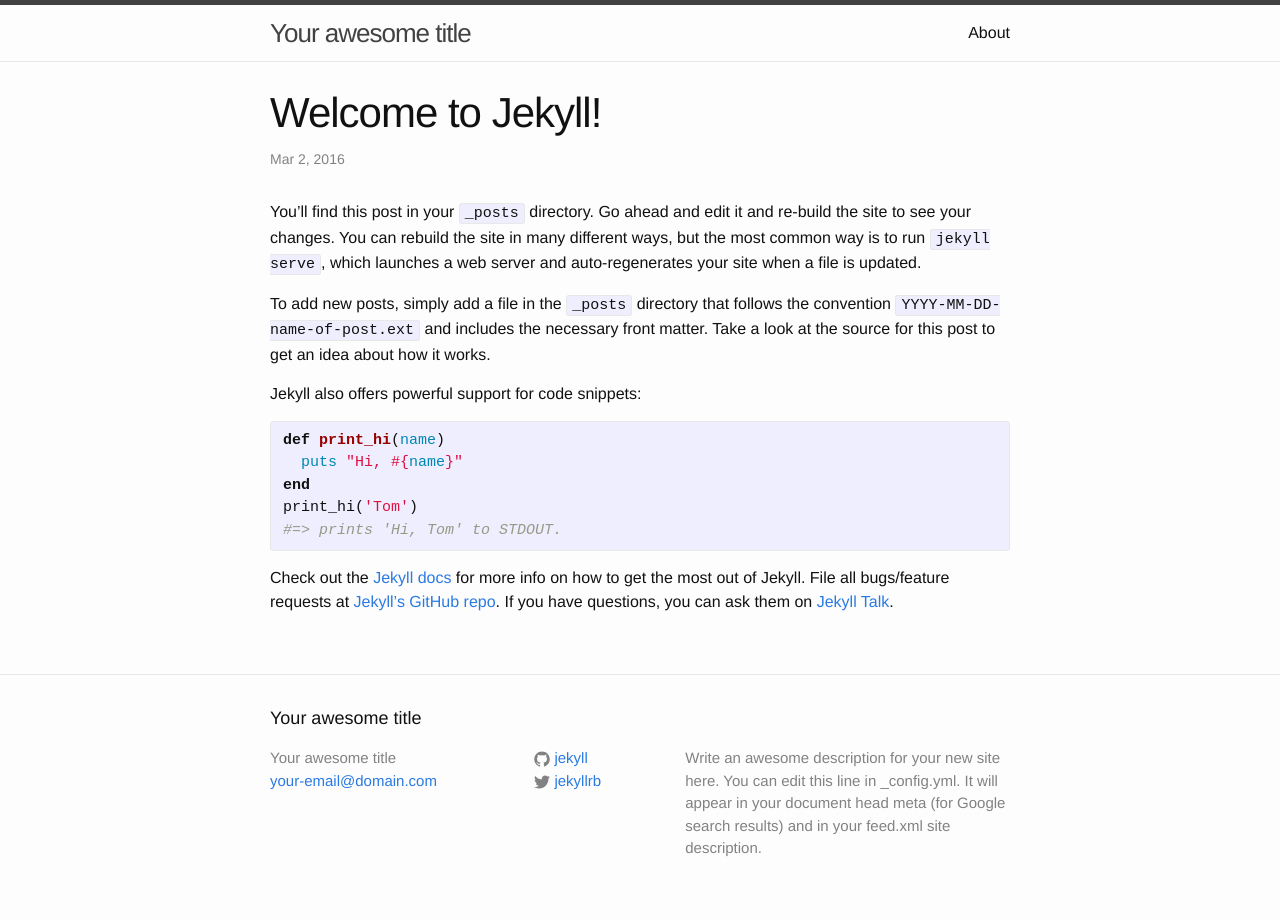
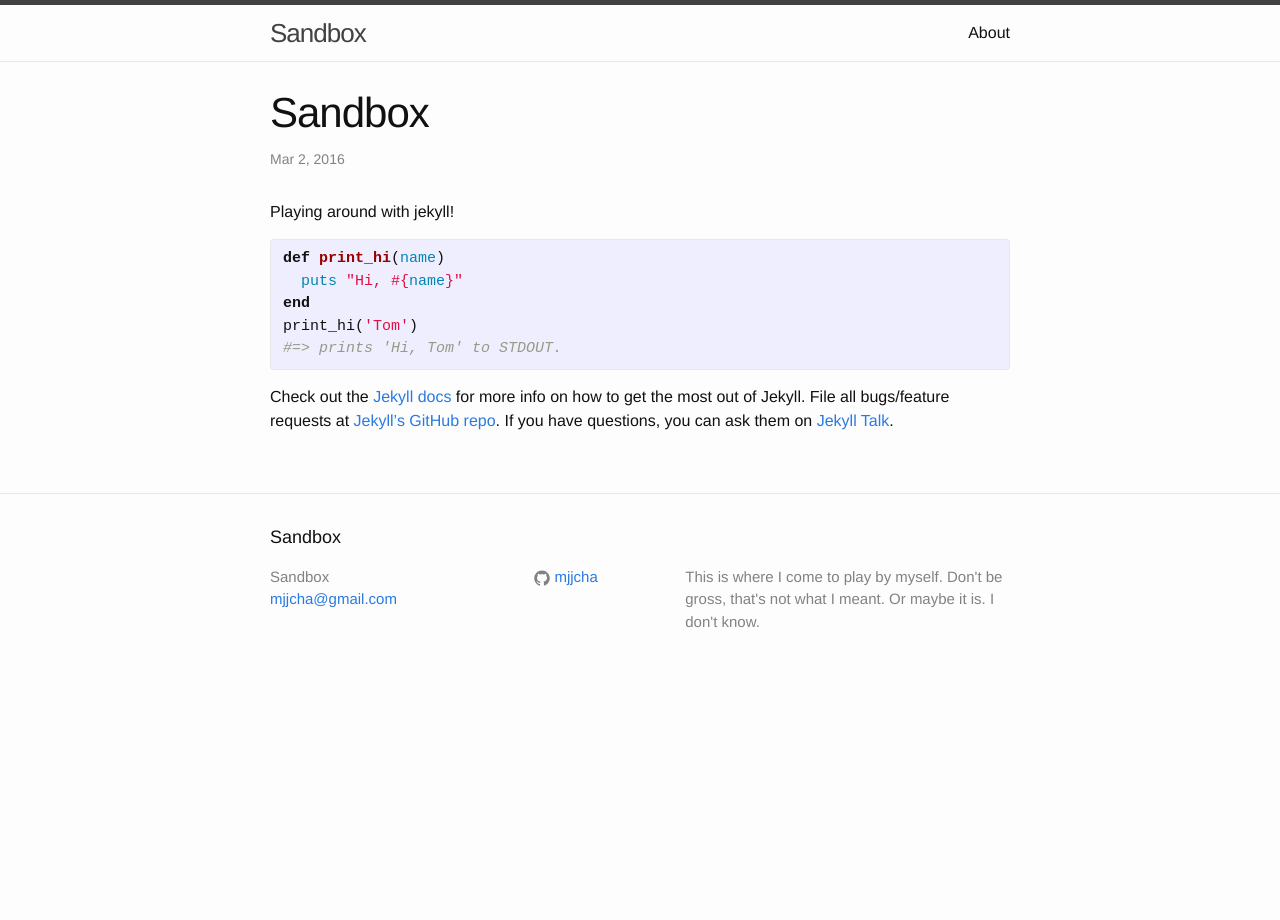
Before and after one commit to mjjcha/mjjcha.github.io, a Jekyll site: the page built from _posts/2016-03-01-welcome-to-jekyll.markdown, in a window 1280 px wide. Built offline with Jekyll 4.4.1, drawn with Linux system fonts in a browser that asks for light colours.

Commit message:
Some view changes

```diff
--- a/_config.yml
+++ b/_config.yml
@@ -6,16 +6,16 @@
 # 'jekyll serve'. If you change this file, please restart the server process.
 
 # Site settings
-title: Your awesome title
-email: your-email@domain.com
+title: Sandbox
+email: mjjcha@gmail.com
 description: > # this means to ignore newlines until "baseurl:"
-  Write an awesome description for your new site here. You can edit this
-  line in _config.yml. It will appear in your document head meta (for
-  Google search results) and in your feed.xml site description.
+  This is where I come to play by myself.
+  Don't be gross, that's not what I meant.
+  Or maybe it is. I don't know.
 baseurl: "" # the subpath of your site, e.g. /blog
 url: "http://yourdomain.com" # the base hostname & protocol for your site
-twitter_username: jekyllrb
-github_username:  jekyll
+twitter_username:
+github_username:  mjjcha
 
 # Build settings
 markdown: kramdown
--- a/_posts/2016-03-01-welcome-to-jekyll.markdown
+++ b/_posts/2016-03-01-welcome-to-jekyll.markdown
@@ -1,14 +1,12 @@
 ---
 layout: post
-title:  "Welcome to Jekyll!"
+title:  "Sandbox"
 date:   2016-03-01 22:06:42 -0800
 categories: jekyll update
 ---
-You’ll find this post in your `_posts` directory. Go ahead and edit it and re-build the site to see your changes. You can rebuild the site in many different ways, but the most common way is to run `jekyll serve`, which launches a web server and auto-regenerates your site when a file is updated.
 
-To add new posts, simply add a file in the `_posts` directory that follows the convention `YYYY-MM-DD-name-of-post.ext` and includes the necessary front matter. Take a look at the source for this post to get an idea about how it works.
+Playing around with jekyll!
 
-Jekyll also offers powerful support for code snippets:
 
 {% highlight ruby %}
 def print_hi(name)
```
Also changed, not shown: README.md.
